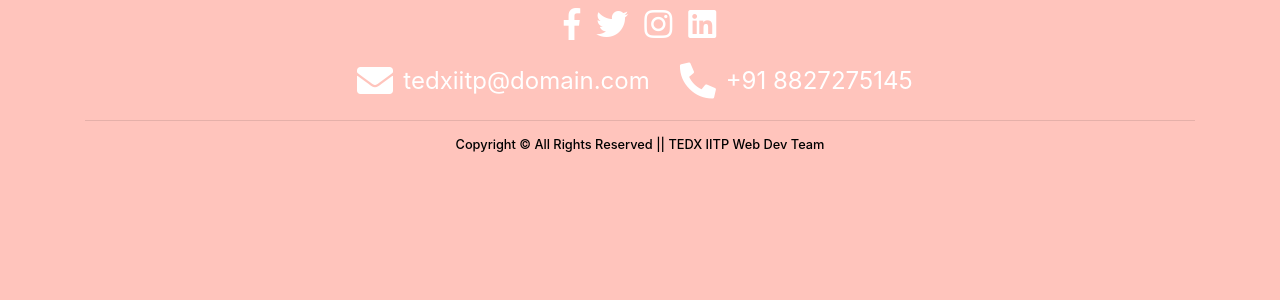
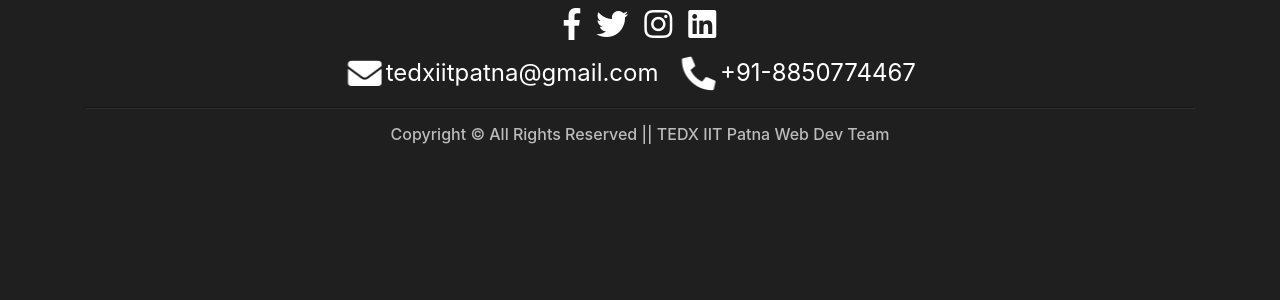
Before and after one commit to VatsalSin/TedxIITPatna, a PHP site: page /footer.html in a window 1280 px wide. Shown: the top 300 px of the page. Run offline with PHP 8.4, Linux system fonts and the light colour scheme; some libraries are stand-ins or nearby versions.

Commit message:
Made compaitaible

```diff
--- a/css/gallery.css
+++ b/css/gallery.css
@@ -38,7 +38,7 @@
     width: 100%;
     height: 100%;
     opacity: 0;
-    background-color: rgba(246,119,119, 0.8);
+    background-color: rgba(31, 31, 31, 0.7);
     content: '';
     transition: 0.4s;
 }
--- a/footer.html
+++ b/footer.html
@@ -1,4 +1,4 @@
-<!doctype html>
+<!DOCTYPE html>
 <html>
 	<head>
 
@@ -9,26 +9,23 @@
             body{
                 margin: 0;
                 padding: 0;
-                background: #FFC4BC;
-            }
-            .footer{
-                background: #FFC4BC;
+                background: #1f1f1f;
             }
             .footer .one i{
                 font-size: 2em;
-                margin: 10px;
+                margin: 5px;
                 color: #fff;
                 transition: .5s;
             }
             .footer .two i{
-                font-size: 1.5em;
-                margin: 10px;
+                font-size: 1.4em;
+                margin: 4px;
                 transform: translateY(5px) rotateY(180deg);
                 transition: .5s;
             }
             .footer h5{
-                font-size: .8em;
-                color: #bbb;
+                font-size: 1em;
+                color:#bbb;
                 padding-bottom: 10px;
             }
             .footer .two{
@@ -71,25 +68,30 @@
                     color: #26cc3a;
                 }
             }
+            hr {
+                border-style: inset;
+                border-width: .6px;
+                border-color: rgba(0,0,0,.3);
+            }
         </style>
     </head>
     <body>
         <div class="footer">
             <div class="container">
                 <div class="one d-flex flex-row justify-content-center">
-                    <a href="https://www.facebook.com/tedxiitpatna/"><i class="fab fa-facebook-f m-2"></i></a>
-                    <a href="https://www.facebook.com/tedxiitpatna/"><i class="fab fa-twitter m-2"></i></a>
-                    <a href="https://www.facebook.com/tedxiitpatna/"><i class="fab fa-instagram m-2"></i></a>
-                    <a href="https://www.facebook.com/tedxiitpatna/"><i class="fab fa-linkedin m-2"></i></a>
+                    <a href="https://www.facebook.com/tedxiitpatna/" target="_blank"><i class="fab fa-facebook-f m-2"></i></a>
+                    <a href="https://www.facebook.com/tedxiitpatna/" target="_blank"><i class="fab fa-twitter m-2"></i></a>
+                    <a href="https://www.facebook.com/tedxiitpatna/" target="_blank"><i class="fab fa-instagram m-2"></i></a>
+                    <a href="https://www.facebook.com/tedxiitpatna/" target="_blank"><i class="fab fa-linkedin m-2"></i></a>
                 </div>
                 <div class="two d-flex flex-row justify-content-center">
-                    <a href="mailto:nss@iitp.ac.in"><i class="fas fa-envelope"></i>tedxiitp@domain.com</a>
-                    <a href="tel:+918967570983"><i class="fas fa-phone"></i>+91 8827275145</a>
+                    <a href="mailto:nss@iitp.ac.in"><i class="fas fa-envelope"></i>tedxiitpatna@gmail.com</a>
+                    <a href="tel:+918967570983"><i class="fas fa-phone"></i>+91-8850774467</a>
                 </div>
             </div>
             <div class="container">
                 <hr>
-                <h5 class="text-center" style="color:black">Copyright &copy; All Rights Reserved || TEDX IITP Web Dev Team</h5>
+                <h5 class="text-center">Copyright &copy; All Rights Reserved || TEDX IIT Patna Web Dev Team</h5>
             </div>
         </div>
     </body>
--- a/js/countdown.js
+++ b/js/countdown.js
@@ -1,4 +1,4 @@
-var target_date = new Date("Mar 20, 2019 10:00:00");
+var target_date = new Date("Sep 1, 2019 10:00:00");
 var days, hours, minutes, seconds; // variables for time units
 
 var countdown = document.getElementById("tiles"); // get tag element
--- a/speaker.html
+++ b/speaker.html
@@ -92,9 +92,9 @@ body{
 												<li><a href="sponser.html">Become a Sponsor</a></li>
 											</ul>
 										</li>
-										<li><a href="#sch">Schedule</a></li>
-										<li><a href="#spk">Speakers</a></li>
-										<li><a href="#con">Contact</a></li>
+										<li><a href="index.html#sch">Schedule</a></li>
+										<li><a href="index.html#spk">Speakers</a></li>
+										<li><a href="index.html#con">Contact</a></li>
 									</ul>
 								</div>
 							</nav>
--- a/sponser.html
+++ b/sponser.html
@@ -38,7 +38,7 @@
 
 	<title>Become a Sponsor</title>
 </head>
-<body>
+<body style="background: #F1EEEE;">
 	<div class="site-wrap">
 
     <div class="site-mobile-menu">
```
Also changed, not shown: css/sponser.css (+4 -4 lines), gallery.html (+8 -18 lines), index.html (+23 -20 lines), team.html (+9 -10 lines).
